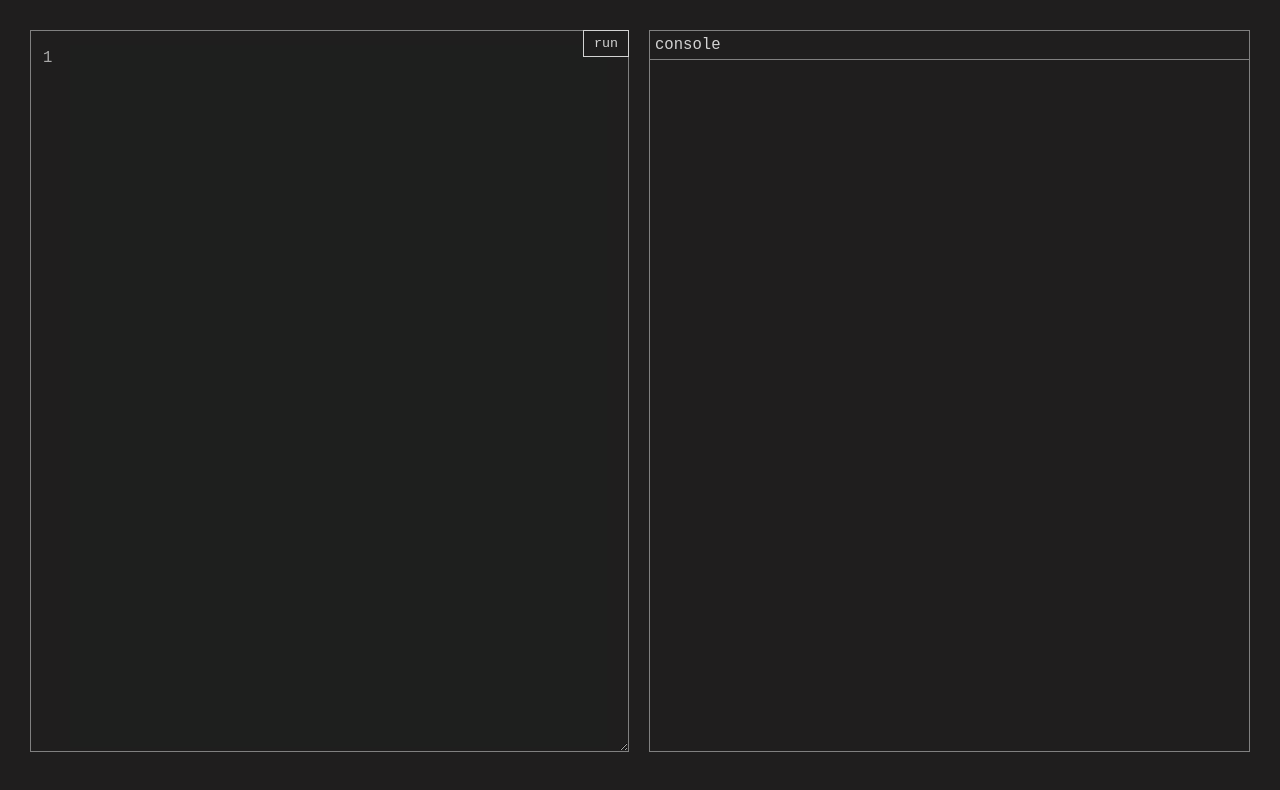
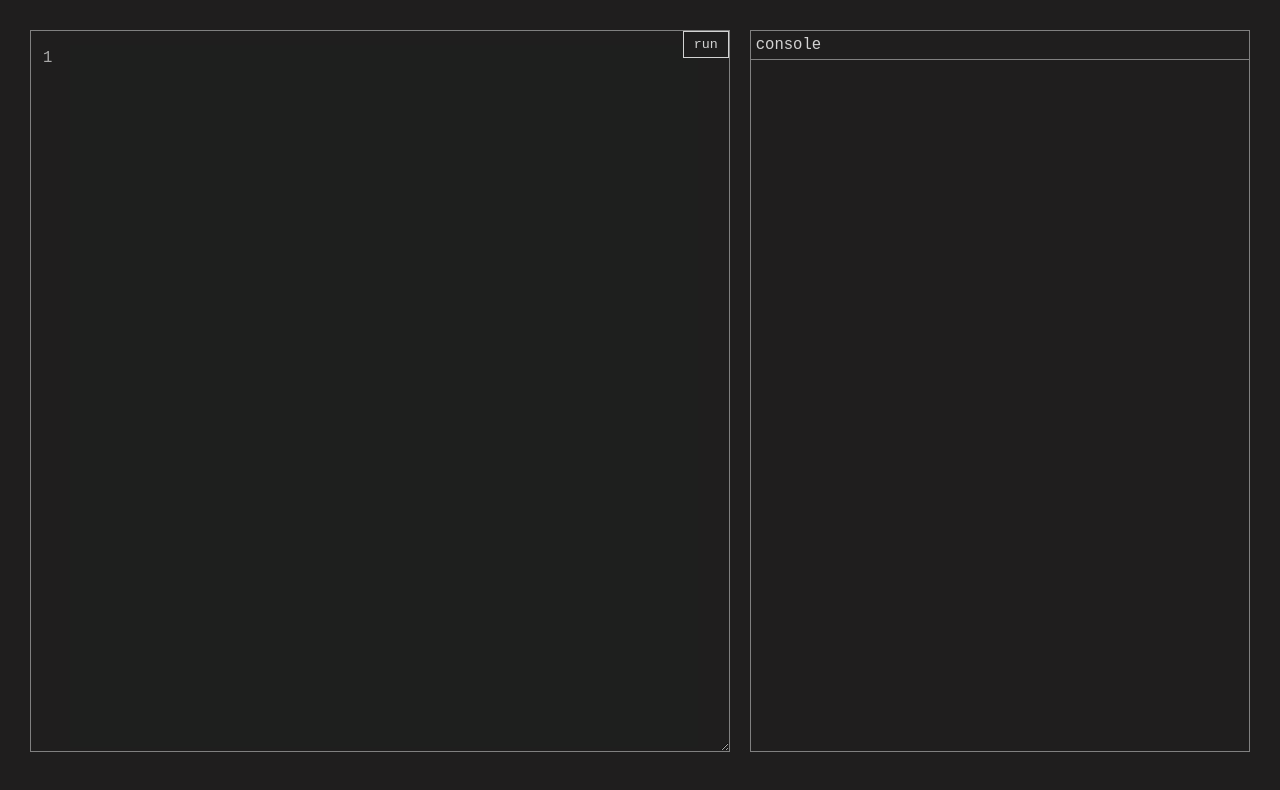
Before and after one commit to loicDuvail/syntax-highlighter, a plain HTML site: page index.html in a window 1280 px wide. Drawn offline with Linux system fonts and the light colour scheme.

Commit message:
front end updated

```diff
--- a/index.html
+++ b/index.html
@@ -10,9 +10,9 @@
         <title>Document</title>
     </head>
     <body>
-        <div id="editor-container">
-            <button id="run-btn">run</button>
+
             <div id="editor">
+                <button id="run-btn">run</button>
                 <p id="line-count">1</p>
                 <div id="code-container">
                     <textarea id="input" autofocus></textarea>
@@ -23,7 +23,6 @@
                     ></p>
                 </div>
             </div>
-        </div>
         <div id="console">
             <header>console</header>
             <div id="console-content"></div>
--- a/styles.css
+++ b/styles.css
@@ -5,17 +5,23 @@ body {
 }
 
 /* /////////// editor /////////// */
+#editor {
+    position: relative;
+    height: 100%;
+    overflow-y: scroll;
+    width: 70%;
+    height: 90vh;
+    display: flex;
+    resize: horizontal;
+    font-size: 1.2em;
+    line-height: 1.2em;
+    border: 1px solid grey;
+}
 
-#editor-container{
-    position: relative;
-    display: flex;
-    height: 90vh;
-    width: 100%;
-}
 #run-btn{
     position: absolute;
+    top: 0;
     right: 0;
-    justify-self: right;
     padding: 5px 10px;
     border: 1px solid lightgrey;
     background-color: rgb(31, 30, 30);
@@ -24,17 +30,6 @@ body {
     cursor: pointer;
     transition: all 100ms ease-in-out;
     z-index: 2;
-}
-#editor {
-    position: relative;
-    height: 100%;
-    width: 100%;
-    overflow-y: scroll;
-    display: flex;
-    resize: horizontal;
-    font-size: 1.2em;
-    line-height: 1.2em;
-    border: 1px solid grey;
 }
 
 #run-btn:hover{
@@ -85,7 +80,7 @@ body {
 /* /////////// console /////////// */
 
 #console{
-    width: 100%;
+    width: 50%;
     height: 90vh;
     margin-left: 20px;
     color: lightgrey;
```
